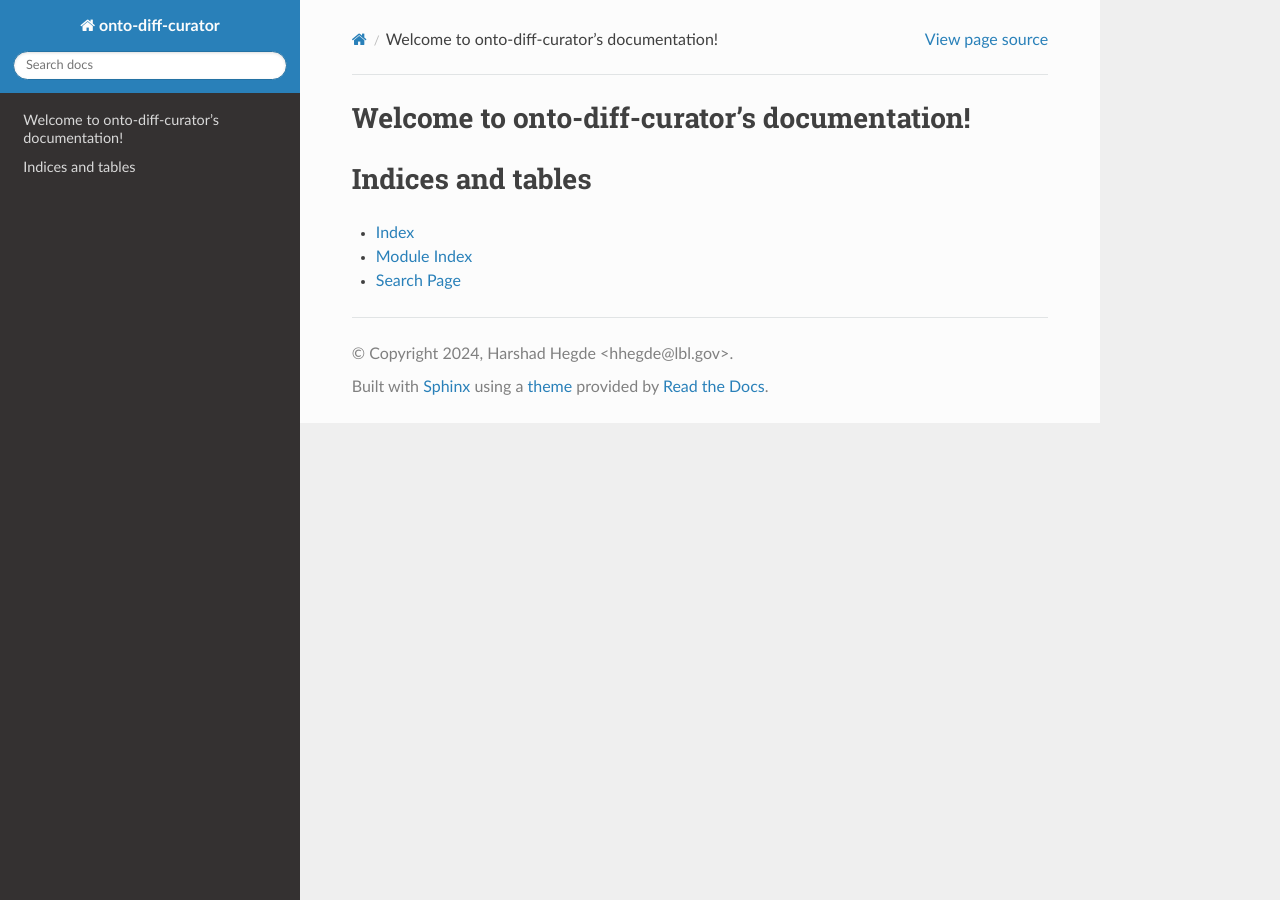
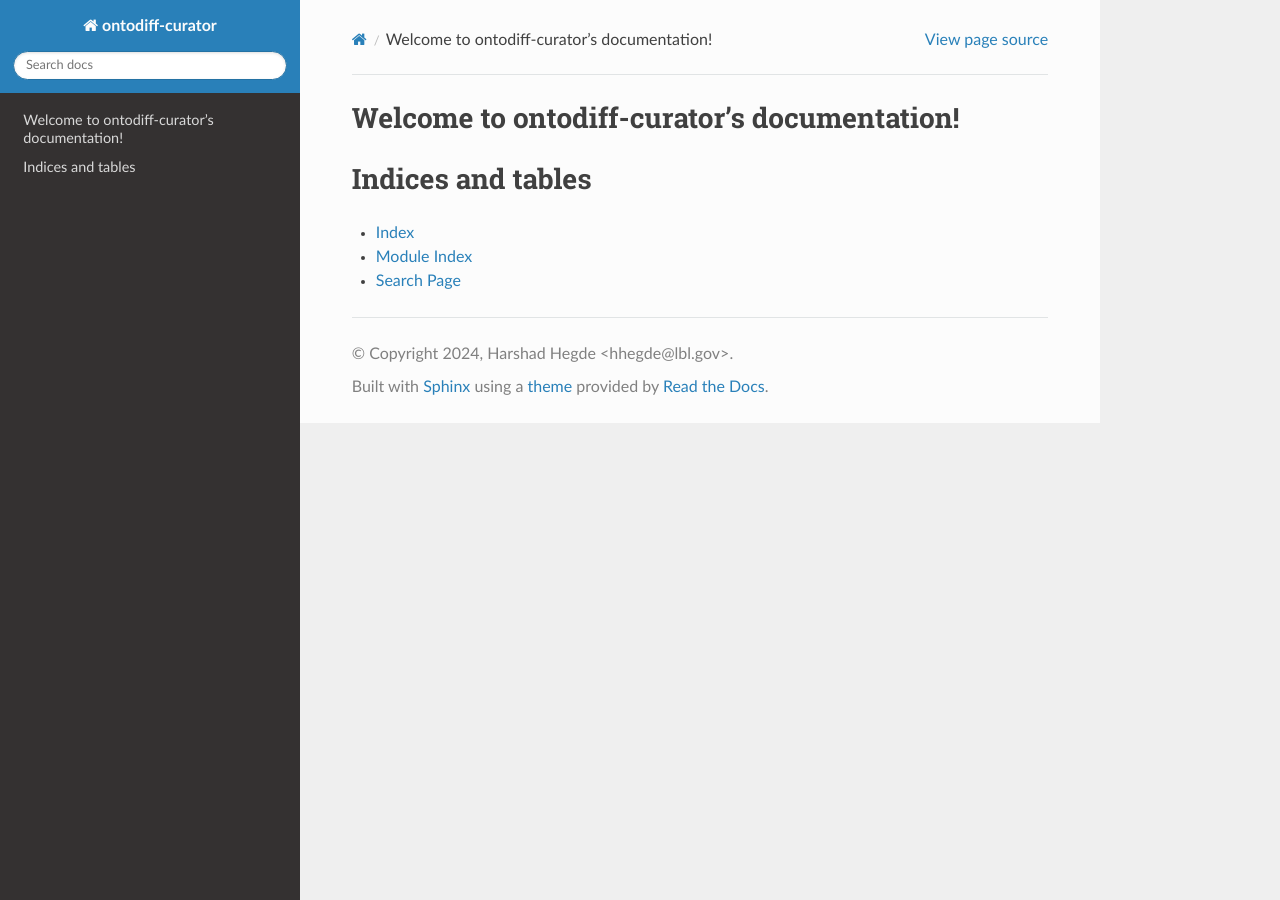
Before and after one commit to hrshdhgd/onto-diff-curator, a Sphinx documentation site: the page built from docs/index.rst, in a window 1280 px wide. Built offline with Sphinx 7.4.7 and the Read the Docs theme 2.0.0, drawn with Linux system fonts in a browser that asks for light colours; pages that are not in the unit, such as notebooks, are missing from menus.

Commit message:
rename to ontodiff

````diff
--- a/README.md
+++ b/README.md
@@ -1,4 +1,4 @@
-# onto-diff-curator
+# ontodiff-curator
 
 Curates differences in ontology resources during pull requests in KGCL format using [oaklib](https://github.com/INCATools/ontology-access-kit).
 
@@ -15,8 +15,8 @@ Currently curates diff for the following:
 Currently just clone the git repo and proceed.
 ```shell
 pip install poetry
-git clone https://github.com/hrshdhgd/onto-diff-curator
-cd onto-diff-curator
+git clone https://github.com/hrshdhgd/ontodiff-curator
+cd ontodiff-curator
 poetry install
 ```
 
--- a/docs/conf.py
+++ b/docs/conf.py
@@ -10,7 +10,7 @@ from onto_diff_curator import __version__
 # -- Project information -----------------------------------------------------
 # https://www.sphinx-doc.org/en/master/usage/configuration.html#project-information
 
-project = "onto-diff-curator"
+project = "ontodiff-curator"
 copyright = f"{date.today().year}, Harshad Hegde <hhegde@lbl.gov>"
 author = "Harshad Hegde <hhegde@lbl.gov>"
 release = __version__
--- a/docs/index.rst
+++ b/docs/index.rst
@@ -1,9 +1,9 @@
-.. onto-diff-curator documentation master file, created by
+.. ontodiff-curator documentation master file, created by
    sphinx-quickstart on Fri Aug 12 08:35:01 2022.
    You can adapt this file completely to your liking, but it should at least
    contain the root `toctree` directive.
 
-Welcome to onto-diff-curator's documentation!
+Welcome to ontodiff-curator's documentation!
 =========================================================
 
 .. toctree::
--- a/pyproject.toml
+++ b/pyproject.toml
@@ -1,7 +1,7 @@
 [tool.poetry]
-name = "onto-diff-curator"
+name = "ontodiff-curator"
 version = "0.0.0"
-description = "onto-diff-curator"
+description = "ontodiff-curator"
 authors = ["Harshad Hegde <hhegde@lbl.gov>"]
 license = "MIT"
 readme = "README.md"
--- a/src/onto_diff_curator/__init__.py
+++ b/src/onto_diff_curator/__init__.py
@@ -1,4 +1,4 @@
-"""onto-diff-curator package."""
+"""ontodiff-curator package."""
 
 import importlib_metadata
 
````
Also changed, not shown: CONTRIBUTING.md (+3 -3 lines), .cruft.json, 3 other files.
